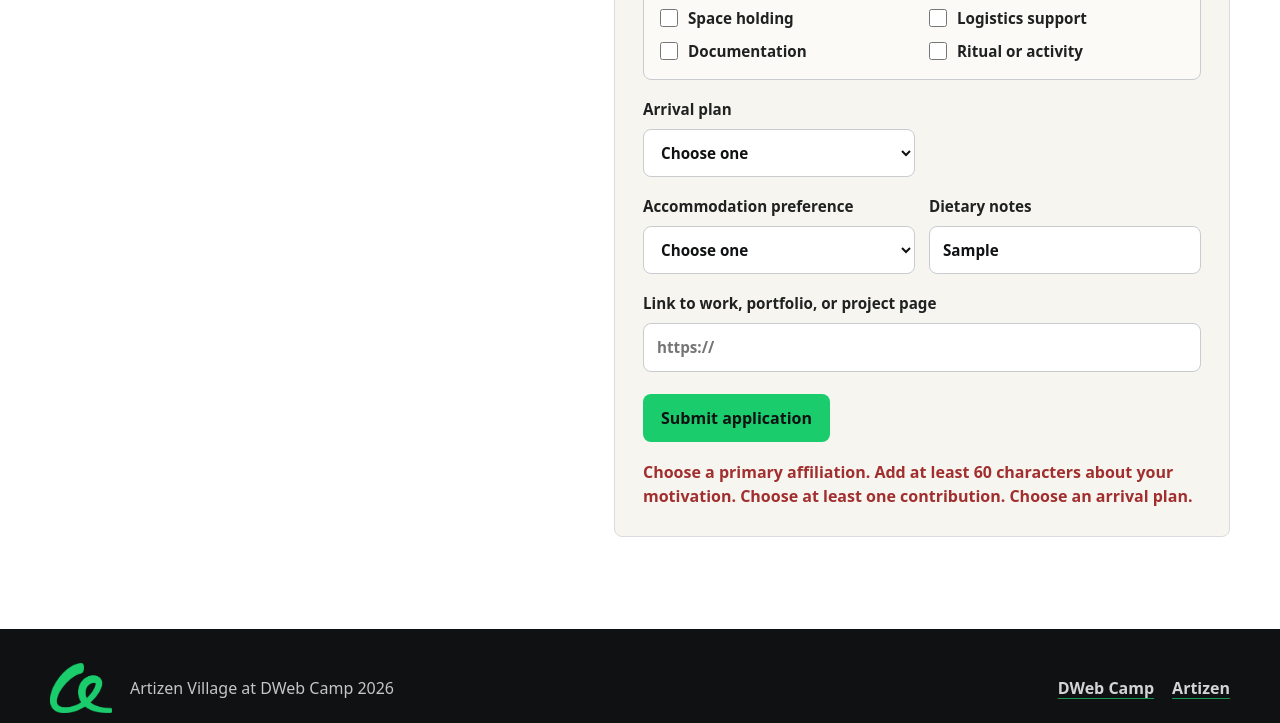
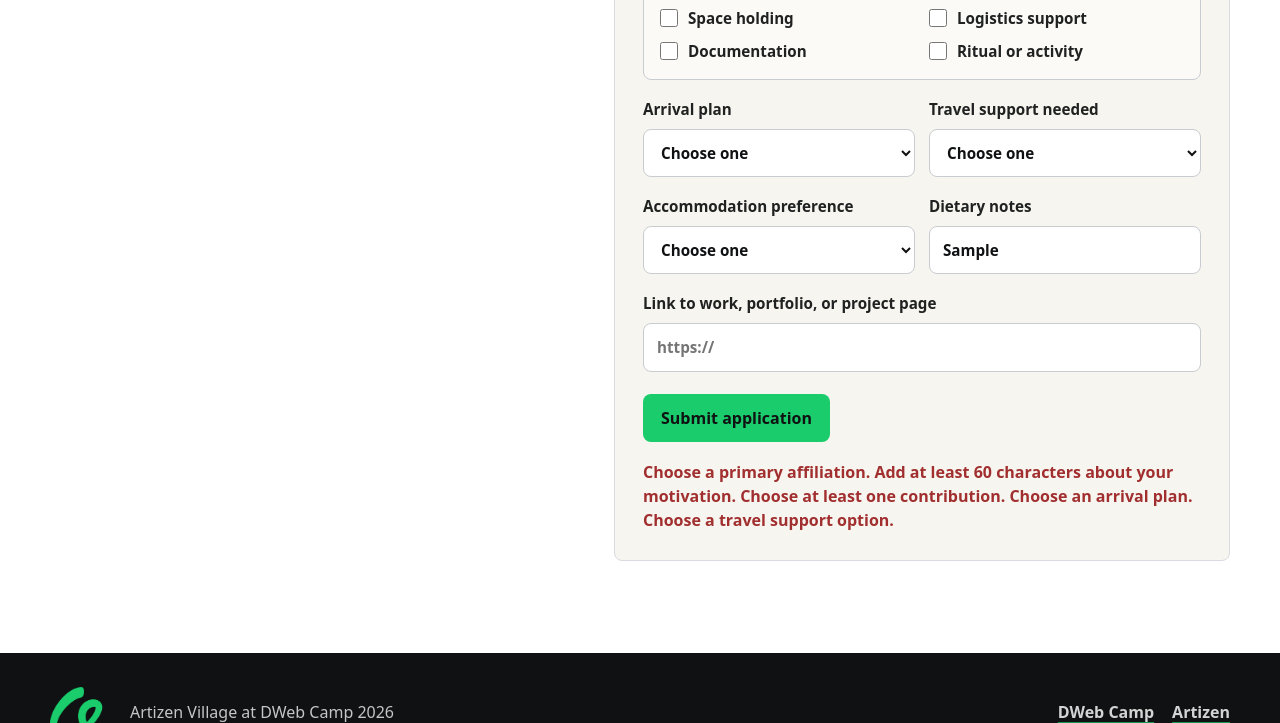
Before and after one commit to lirona/ArtizenVillage, a website: page index.html in a window 1280 px wide. Both pictures are taken after typing "Sample", "name@example.com", "Sample", "Sample", "Sample", "Sample" into the empty fields and a click on the button "Submit application". Shown: the part 4171-4894 px from the top of the page. Drawn offline with Linux system fonts and the light colour scheme; a web font is replaced by a local one.

Commit message:
add travel support

```diff
--- a/index.html
+++ b/index.html
@@ -250,6 +250,20 @@
                   <option>Not sure yet</option>
                 </select>
               </label>
+              <label>
+                Travel support needed
+                <select name="travelSupport" required>
+                  <option value="">Choose one</option>
+                  <option>None</option>
+                  <option>Route planning</option>
+                  <option>Berlin transfer</option>
+                  <option>Local transport support</option>
+                  <option>Partial flight support</option>
+                  <option>Full flight support</option>
+                  <option>Visa support</option>
+                  <option>Not sure yet</option>
+                </select>
+              </label>
             </div>
 
             <div class="field-grid">
--- a/src/form.js
+++ b/src/form.js
@@ -19,6 +19,7 @@ export function normalizeApplication(source = {}) {
     motivation: String(source.motivation || "").trim(),
     contribution,
     arrival: String(source.arrival || "").trim(),
+    travelSupport: String(source.travelSupport || "").trim(),
     accommodation: String(source.accommodation || "").trim(),
     dietary: String(source.dietary || "").trim(),
     website: String(source.website || "").trim()
@@ -65,7 +66,9 @@ export function validateApplication(source = {}) {
     errors.arrival = "Choose an arrival plan.";
   }
 
-
+  if (!data.travelSupport) {
+    errors.travelSupport = "Choose a travel support option.";
+  }
 
   return {
     data,
@@ -92,6 +95,7 @@ export function buildApplicationSummary(source = {}) {
     "",
     `Contribution: ${data.contribution.join(", ")}`,
     `Arrival plan: ${data.arrival}`,
+    `Travel support needed: ${data.travelSupport}`,
     `Accommodation: ${optional(data.accommodation)}`,
     `Dietary notes: ${optional(data.dietary)}`,
     `Link: ${optional(data.website)}`
@@ -111,6 +115,7 @@ export function serializeApplicationForSheet(source = {}) {
     motivation: data.motivation,
     contribution: data.contribution.join(", "),
     arrival: data.arrival,
+    travelSupport: data.travelSupport,
     accommodation: data.accommodation,
     dietary: data.dietary,
     website: data.website,
@@ -171,6 +176,7 @@ export function readApplicationForm(form) {
     motivation: formData.get("motivation"),
     contribution: formData.getAll("contribution"),
     arrival: formData.get("arrival"),
+    travelSupport: formData.get("travelSupport"),
     accommodation: formData.get("accommodation"),
     dietary: formData.get("dietary"),
     website: formData.get("website")
```
Also changed, not shown: test/form.test.js (+4 -0 lines), 1 other file.
